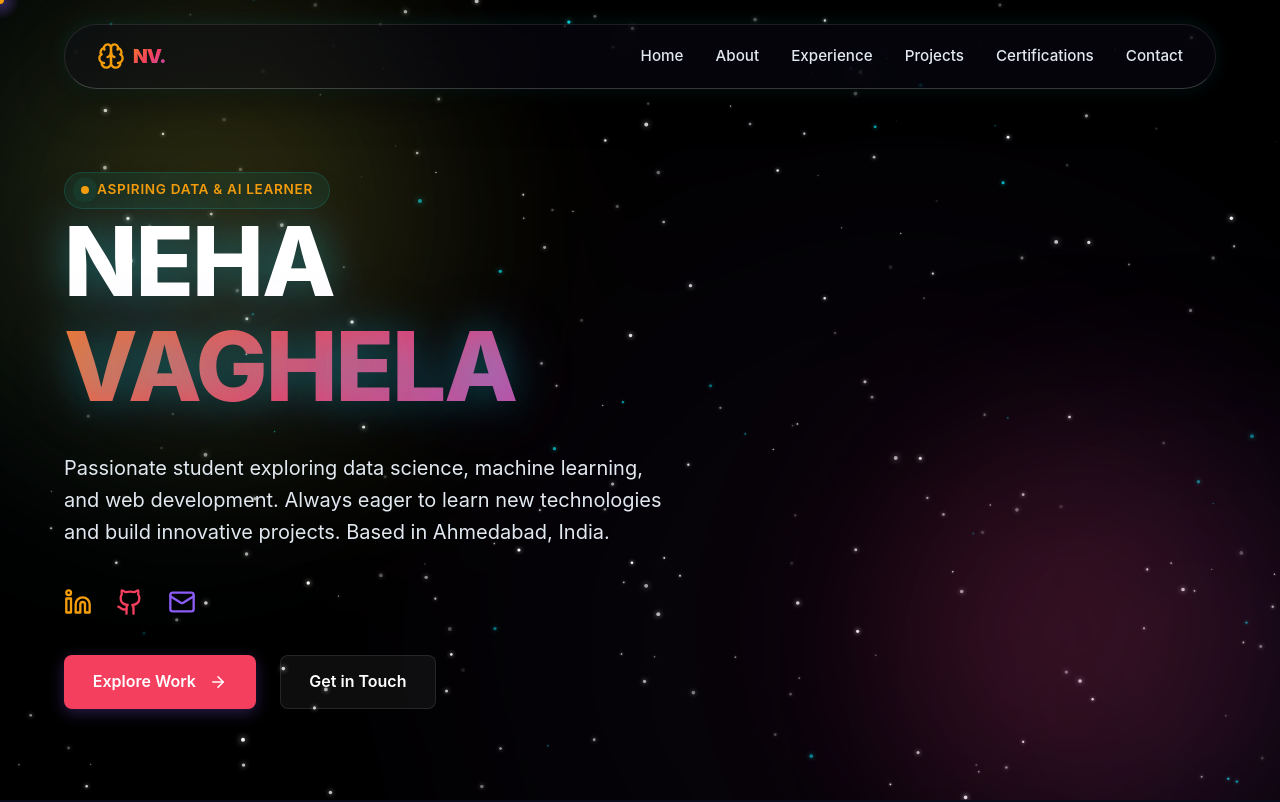
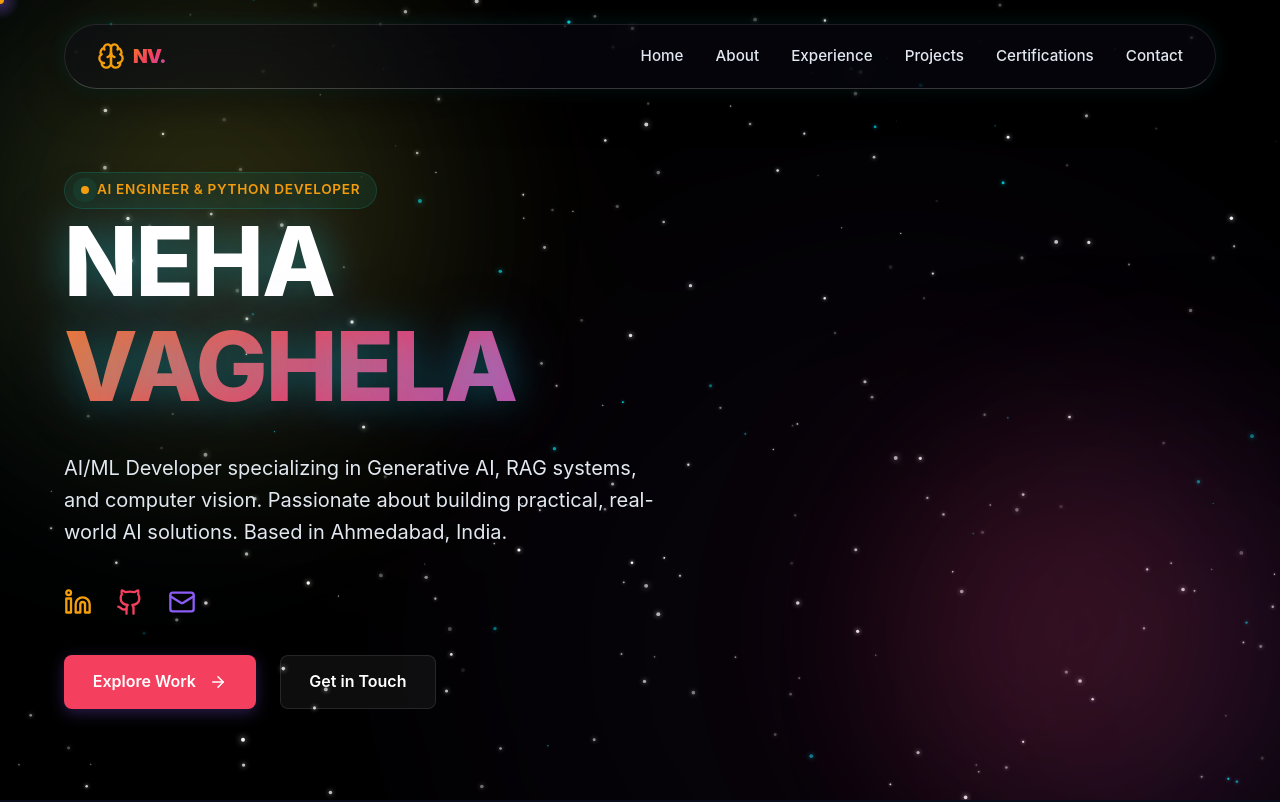
Before and after one commit to Nehavaghela1/Portfolio, a React (Vite) app: page / in a window 1280 px wide. Shown: the top 802 px of the page. Built offline with nearby package versions, Linux system fonts and the light colour scheme.

Commit message:
Update Hero.jsx: Update hero badge and description to AI/ML Engineer profile

```diff
--- a/src/components/Hero.jsx
+++ b/src/components/Hero.jsx
@@ -12,7 +12,7 @@ const Hero = () => {
         <div className="hero-content-modern reveal">
           <div className="modern-badge mb-2">
             <span className="pulse-dot"></span>
-            ASPIRING DATA & AI LEARNER
+            AI ENGINEER & PYTHON DEVELOPER
           </div>
 
           <h1 className="hero-title-modern">
@@ -21,8 +21,8 @@ const Hero = () => {
           </h1>
 
           <p className="hero-description-modern">
-            Passionate student exploring data science, machine learning, and web development.
-            Always eager to learn new technologies and build innovative projects.
+            AI/ML Developer specializing in Generative AI, RAG systems, and computer vision.
+            Passionate about building practical, real-world AI solutions.
             Based in Ahmedabad, India.
           </p>
 
```
